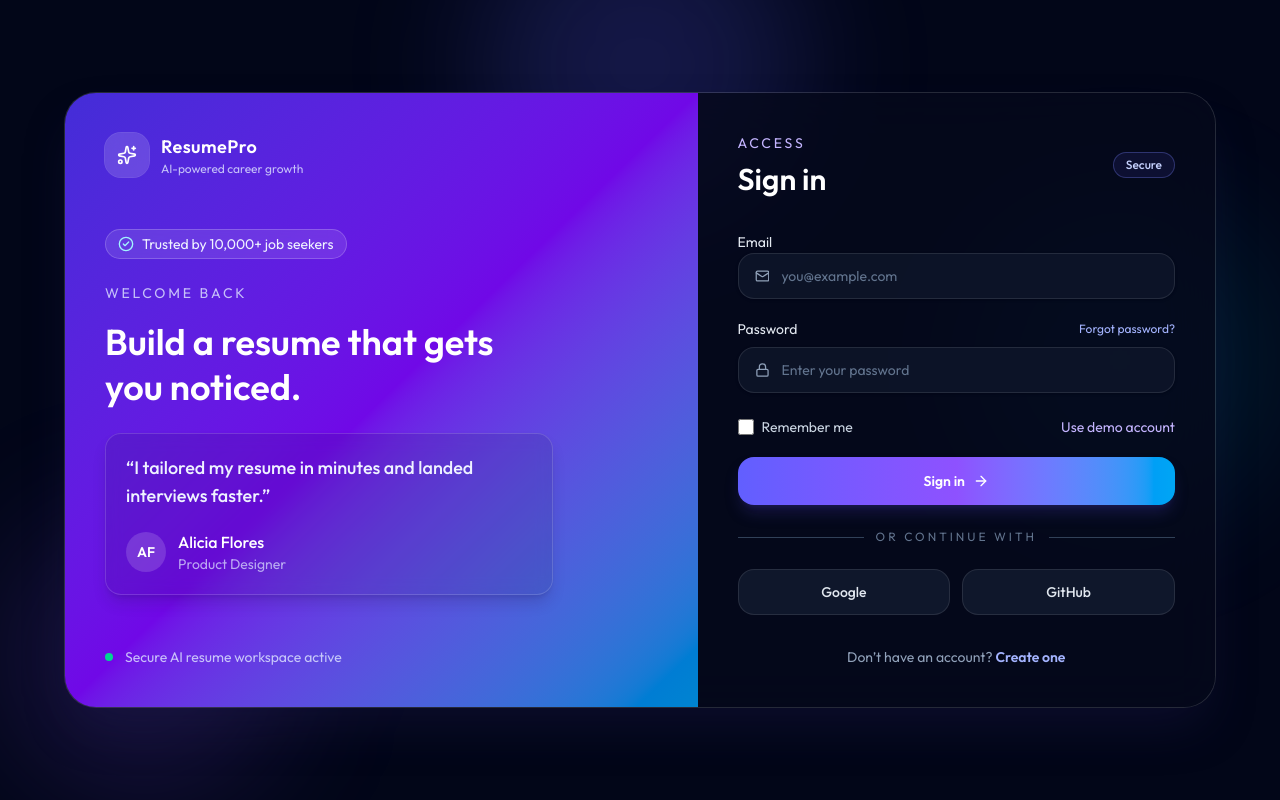
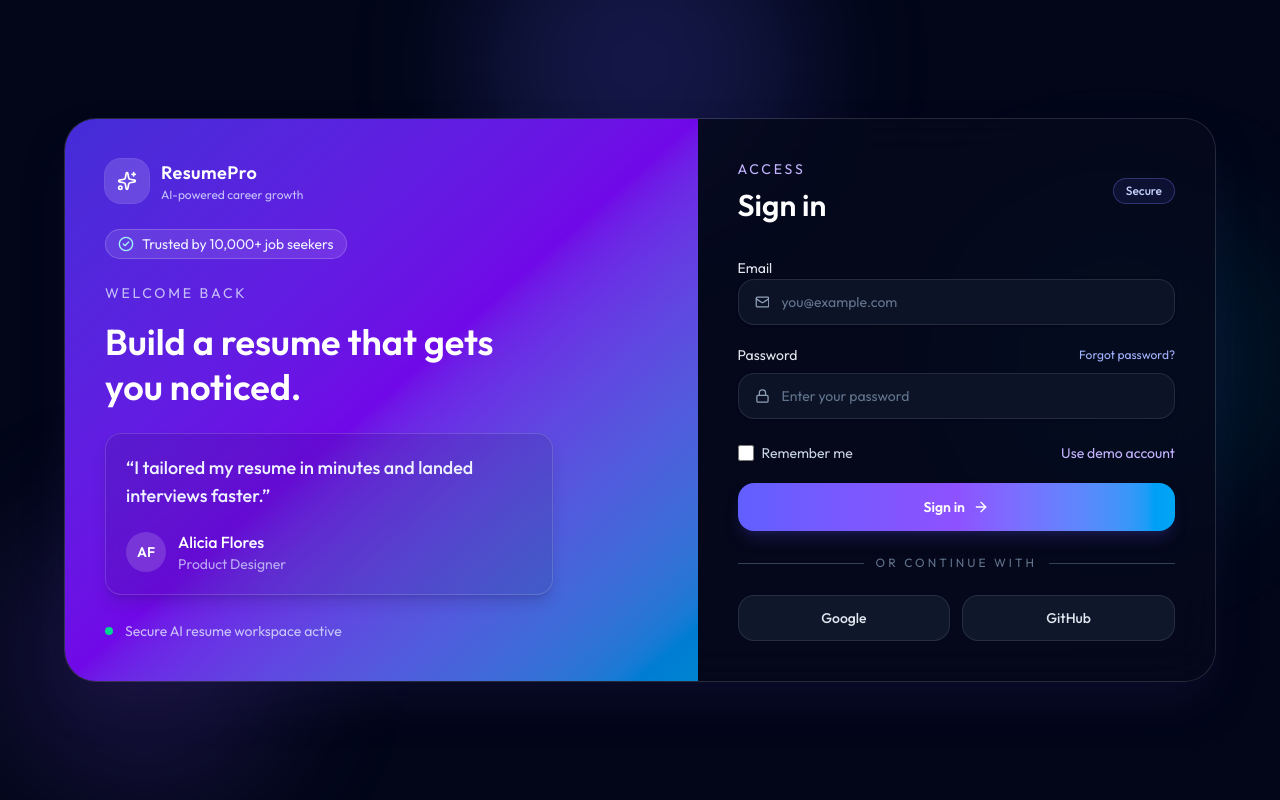
Before and after one commit to Sanprit07/Ai-Resume-builder, a React (Vite) app in the folder client/: page /login in a window 1280 px wide. Built offline with nearby package versions, Linux system fonts and the light colour scheme.

Commit message:
login page edited

```diff
--- a/client/src/pages/Login.jsx
+++ b/client/src/pages/Login.jsx
@@ -129,10 +129,6 @@ const Login = () => {
                 </button>
               </div>
 
-              <p className="mt-8 text-center text-sm text-slate-400">
-                Don’t have an account?{' '}
-                <a href="#" className="font-semibold text-indigo-300 hover:text-indigo-200">Create one</a>
-              </p>
             </div>
           </div>
         </div>
```
